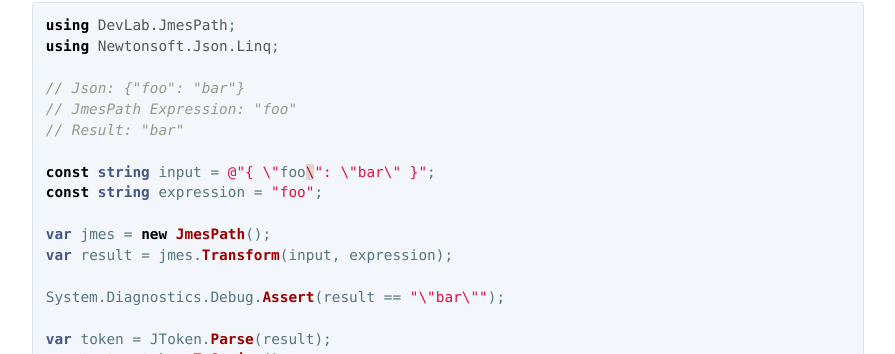
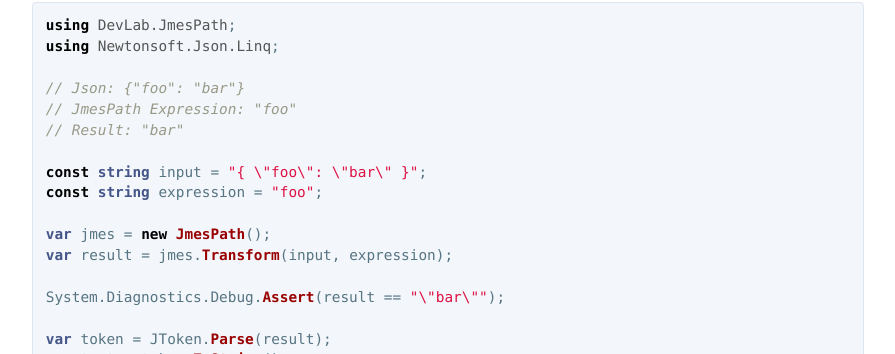
Before and after one commit to jdevillard/JmesPath.Net, a Jekyll site: the page built from index.md, in a window 1280 px wide and 900 px high, scrolled down 494 px. Shown: the part 96-450 px from the top of the window, without its empty margins (192-1087 px from the left). Built offline with Jekyll 4.4.1, drawn with Linux system fonts in a browser that asks for light colours; the repository's description, which GitHub fills in, is left out; our own code applies the rules of GitHub Pages for plain Markdown files.

Commit message:
#15 - Incorrect verbatim string in documentation.

```diff
--- a/index.md
+++ b/index.md
@@ -14,7 +14,7 @@ using Newtonsoft.Json.Linq;
 // JmesPath Expression: "foo"
 // Result: "bar"
 
-const string input = @"{ \"foo\": \"bar\" }";
+const string input = "{ \"foo\": \"bar\" }";
 const string expression = "foo";
 
 var jmes = new JmesPath();
```
